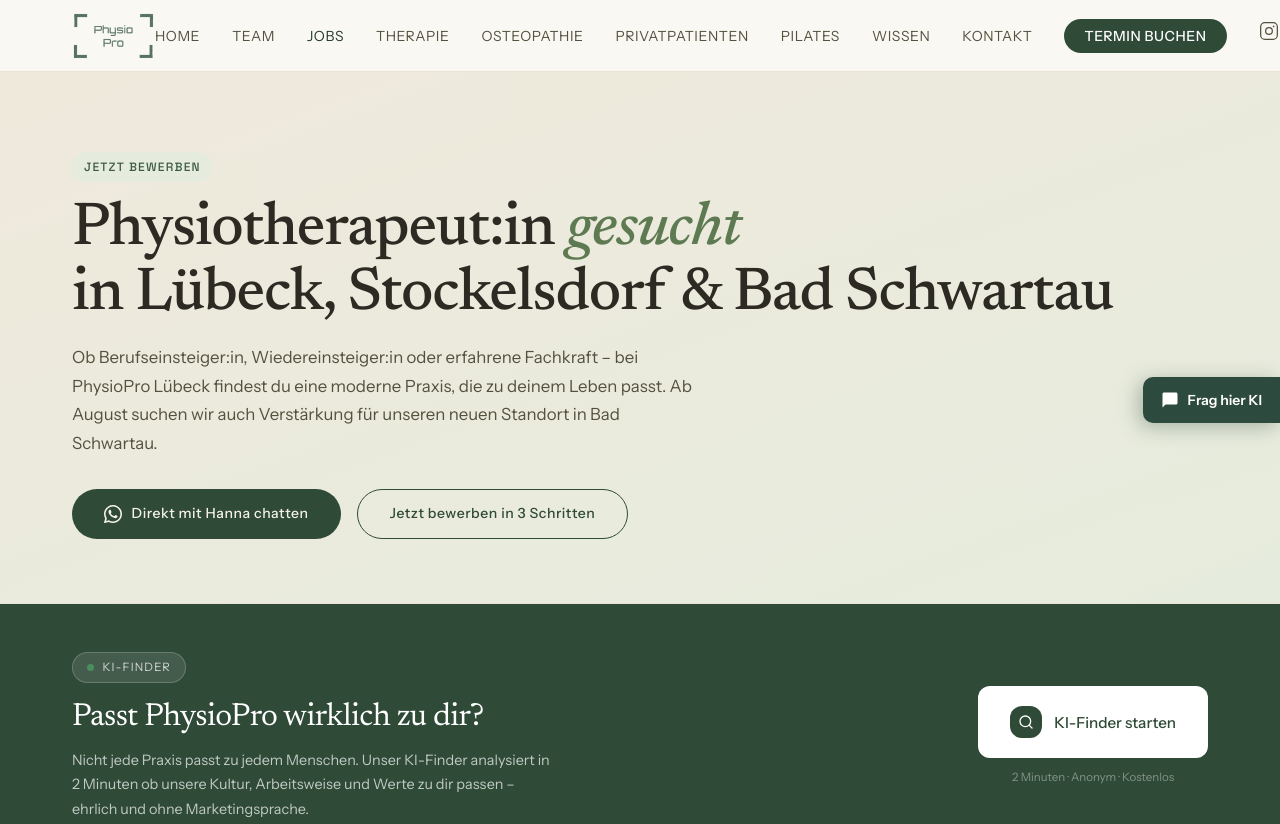
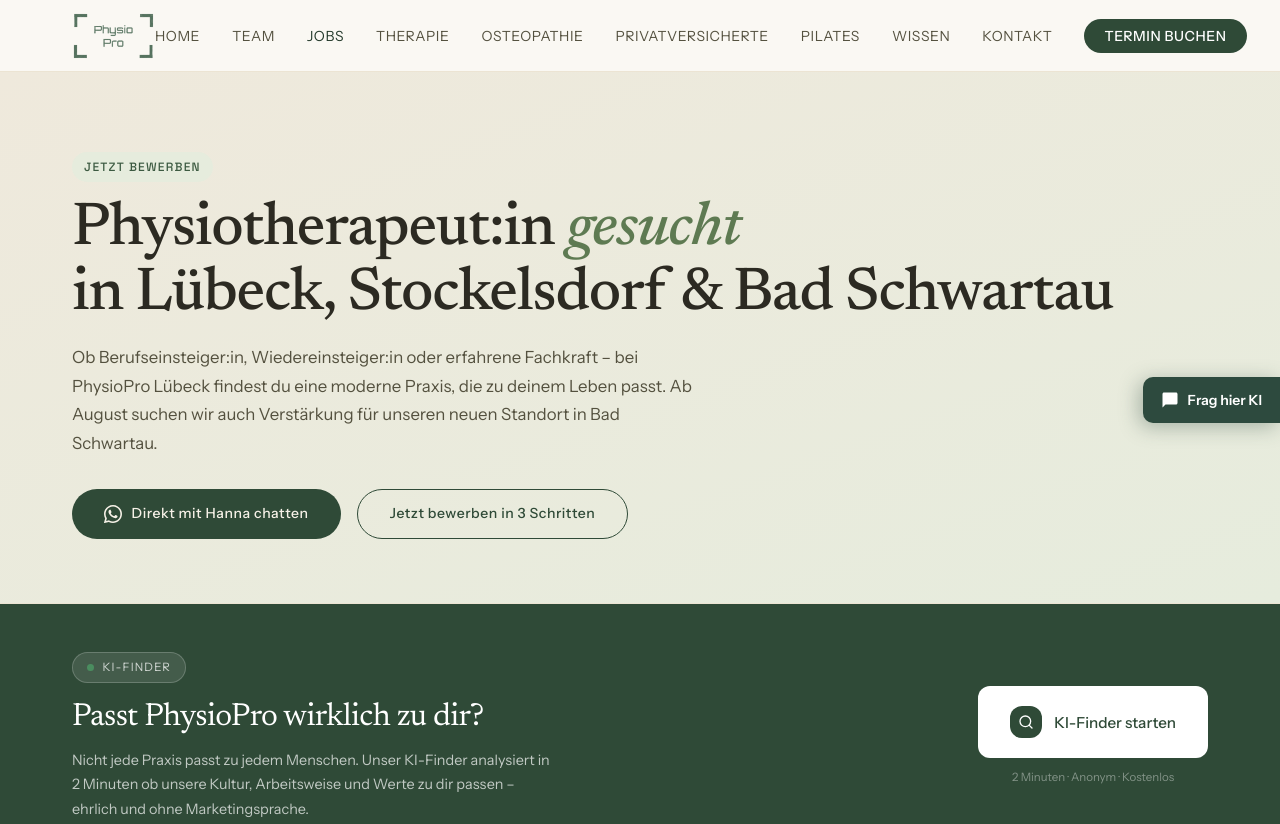
Before and after one commit to wrobeloliver2-crypto/physiopro-website, a website: page jobs.html in a window 1280 px wide. Shown: the top 824 px of the page. Drawn offline with Linux system fonts and the light colour scheme; a script that the page names is missing.

Commit message:
Nav/footer: Privatpatienten → Privatversicherte

```diff
--- a/jobs.html
+++ b/jobs.html
@@ -143,7 +143,7 @@
       <li><a href="/team">Team</a></li>
       <li><a href="/jobs" class="active">Jobs</a></li>
       <li><a href="/therapie">Therapie</a></li>
-      <li><a href="/osteopathie">Osteopathie</a></li><li><a href="/privat-versichert">Privatpatienten</a></li>
+      <li><a href="/osteopathie">Osteopathie</a></li><li><a href="/privat-versichert">Privatversicherte</a></li>
       <li><a href="/pilates">Pilates</a></li>
       <li><a href="/wissen">Wissen</a></li>
       <li><a href="/kontakt">Kontakt</a></li>
@@ -164,7 +164,7 @@
   <a href="/team" onclick="toggleMenu()">Team</a>
   <a href="/jobs" onclick="toggleMenu()">Jobs</a>
   <a href="/therapie" onclick="toggleMenu()">Therapie</a>
-  <a href="/osteopathie" onclick="toggleMenu()">Osteopathie</a><a href="/privat-versichert" onclick="toggleMenu()">Privatpatienten</a>
+  <a href="/osteopathie" onclick="toggleMenu()">Osteopathie</a><a href="/privat-versichert" onclick="toggleMenu()">Privatversicherte</a>
   <a href="/pilates" onclick="toggleMenu()">Pilates</a>
   <a href="/wissen" onclick="toggleMenu()">Wissen</a>
   <a href="/kontakt" onclick="toggleMenu()">Kontakt</a>
@@ -440,7 +440,7 @@
         <h4>Leistungen</h4>
         <ul>
           <li><a href="/therapie">Physiotherapie</a></li>
-          <li><a href="/osteopathie">Osteopathie</a></li><li><a href="/privat-versichert">Privatpatienten</a></li>
+          <li><a href="/osteopathie">Osteopathie</a></li><li><a href="/privat-versichert">Privatversicherte</a></li>
           <li><a href="/pilates">Pilates</a></li>
           <li><a href="/team">Unser Team</a></li>
           <li><a href="/jobs">Jobs & Karriere</a></li>
```
